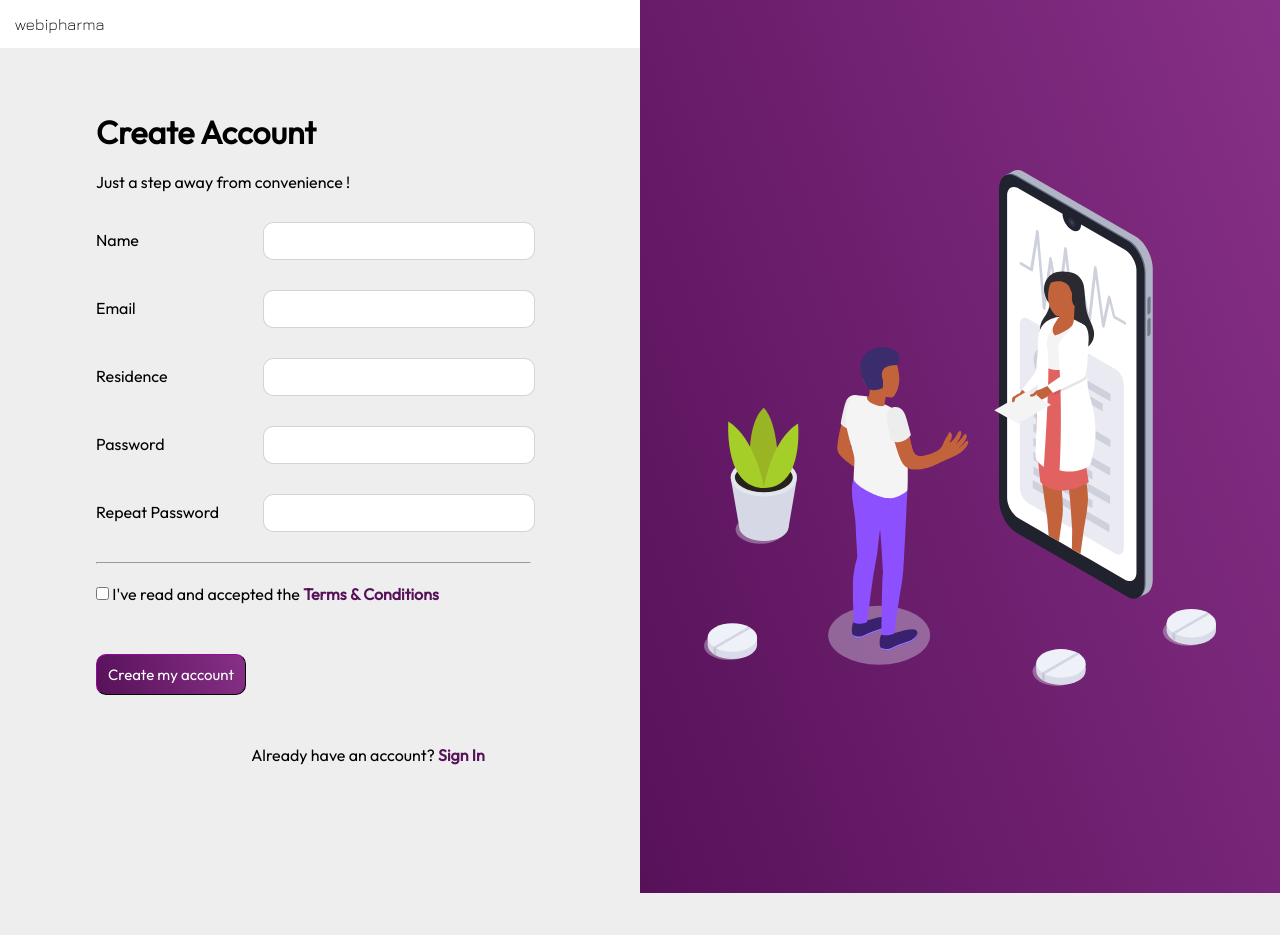
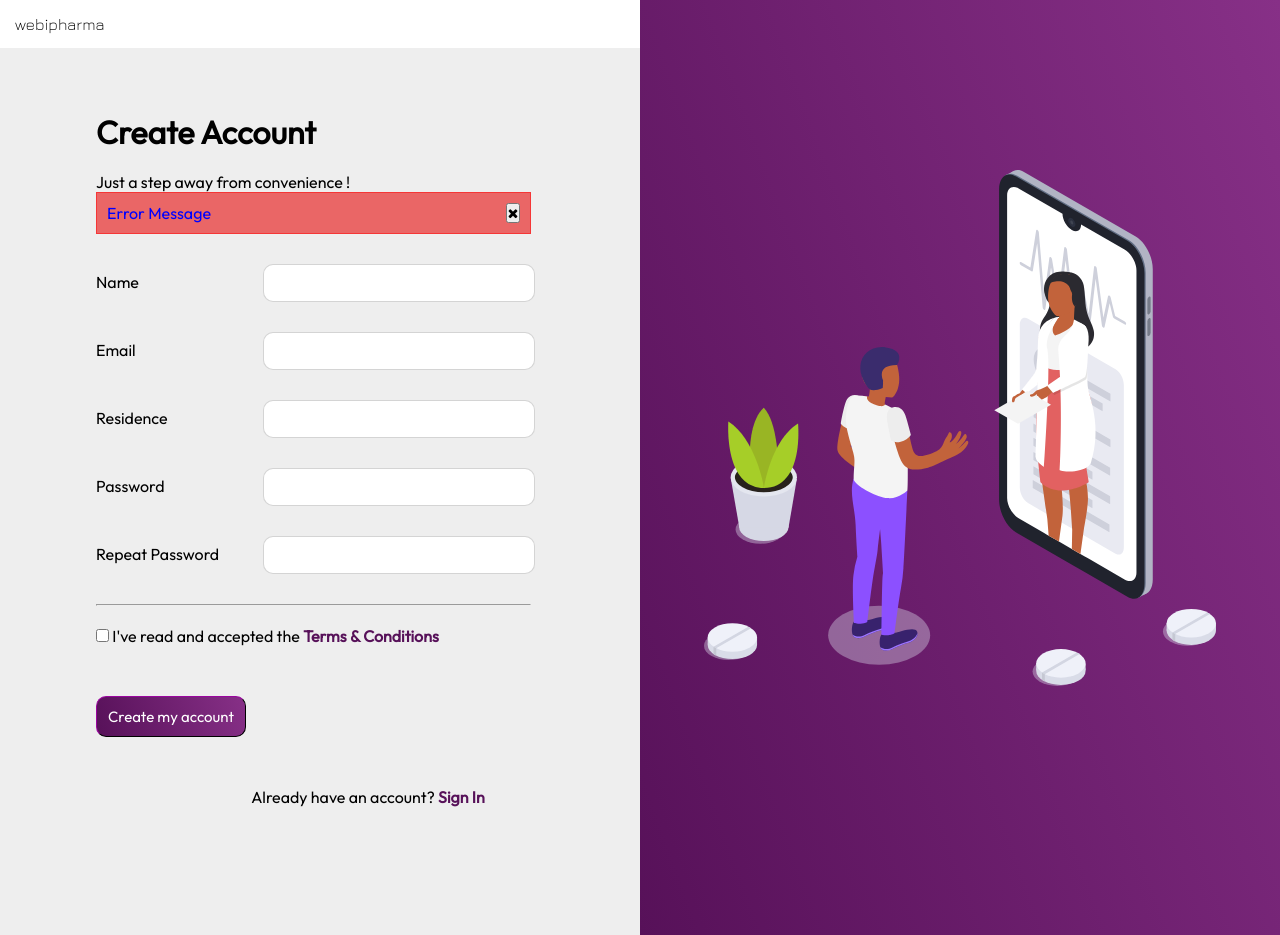
Before and after one commit to natenettey/JWT-Authententication, a Node server app: page / in a window 1280 px wide. Before the commit the page ends 893 px from the top, so only its background shows below. Run offline with Node 20, Linux system fonts and the light colour scheme; some libraries are stand-ins or nearby versions; some web fonts are replaced.

Commit message:
made temporal styling for error message

```diff
--- a/assets/css/style.css
+++ b/assets/css/style.css
@@ -44,6 +44,18 @@
 .logo_bar-text {
   background-color: var(--color-primary);
 }
+.error_container{
+  width: 80%;
+  padding: 10px;
+ display: flex;
+ justify-content: space-between;
+  background-color: rgba(235, 96, 96, 0.952);
+  border: 1px solid rgb(245, 54, 54);
+}
+.error_container p{
+  color: blue;
+}
+
 .form_section{
    margin:10% 0 20% 15%;
 
--- a/views/index.ejs
+++ b/views/index.ejs
@@ -18,7 +18,18 @@
                   <p>Just a step away from convenience !</p>
               </div>
 
+              <div class="error_container">
+                <!-- <div class="error_container-button-div">
+                  <button><i class="fa fa-times" aria-hidden="true"></i></button>
+                </div> -->
+                <p class="error_container-text">
+                  Error Message
+                </p>
+                <button><i class="fa fa-times" aria-hidden="true"></i></button>
+              </div>
+                <div class="error_container-text-div">
 
+              </div>
               <!-- FORM STARTS -->
             <div class="login_form" >
                 <form class="form" id="sign_up"  >
```
Also changed, not shown: views/style.css (+9 -0 lines).
